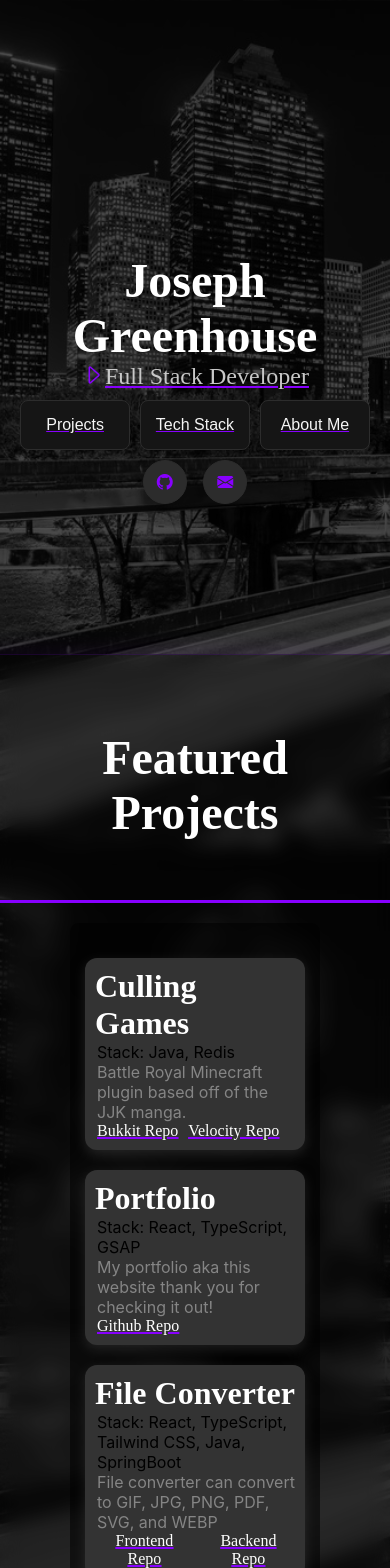
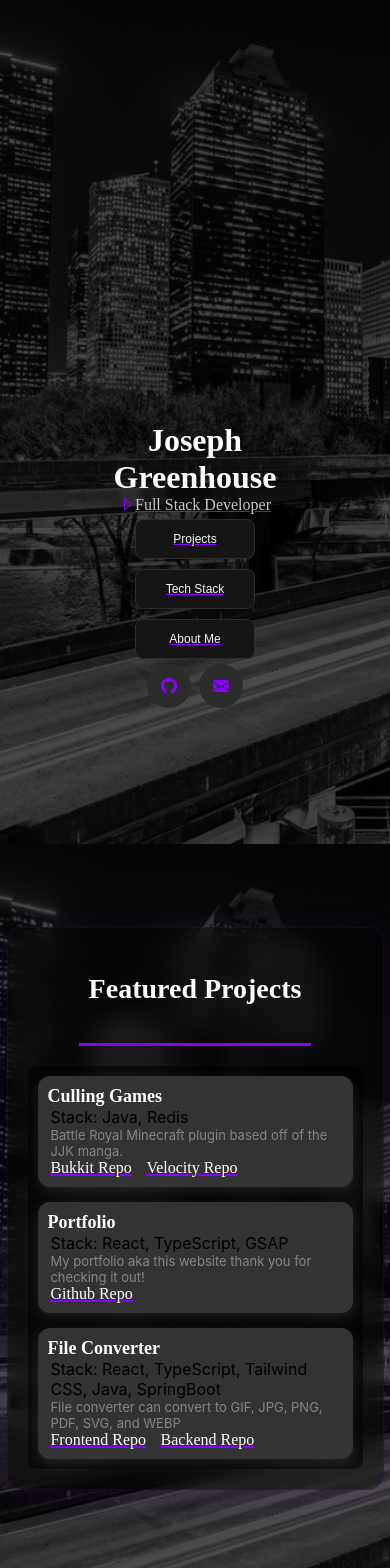
Before and after one commit to cronozx/Portfolio, a React (Create React App) app: page / in a window 390 px wide. Shown: the top 1568 px of the page. Built offline with nearby package versions, Linux system fonts and the light colour scheme; a web font is replaced by a local one.

Commit message:
Fixed mobile viewing

```diff
--- a/src/App.css
+++ b/src/App.css
@@ -154,7 +154,7 @@
     align-items: center;
     width: 100%;
     max-width: 1200px;
-    margin-top: 40vh;
+    margin-top: 50vh;
     padding: 0 20px;
     padding-top: 100px;
     padding-bottom: 120px;
@@ -206,36 +206,69 @@
   }
 
   .snakeContainer {
-    margin-top: 50px;
+    margin-top: 20vh;
+    padding: 0 10px;
+    padding-top: 50px;
     padding-bottom: 60px;
-    gap: 40px;
+    gap: 325px;
+    max-width: 100%;
   }
 
   /* landing */
   .name {
-    font-size: 48px;
+    font-size: 32px;
+    margin-top: 20vh;
+  }
+
+  .desc {
+    font-size: 16px;
   }
 
   .buttonBar {
     gap: 3%;
+    flex-direction: column;
+    align-items: center;
+    gap: 10px;
   }
 
   .navButton {
-    width: 110px !important;
-    height: 50px !important;
+    width: 120px !important;
+    height: 40px !important;
+    font-size: 12px !important;
   }
 
   /* work */
+  .workTitle {
+    font-size: 28px;
+  }
+
   .workContainer {
     display: flex;
     flex-direction: column;
     align-items: center;
     justify-items: center;
-    width: 90%;
+    width: 100%;
+    max-width: 100%;
+    padding: 10px;
+    gap: 15px;
+    box-sizing: border-box;
   }
 
   /* stack */
+  .stackTitle {
+    font-size: 28px;
+  }
+
   .stackContainer {
-    width: 90%;
+    width: 100%;
+    max-width: 100%;
+    padding: 10px;
+    gap: 10px;
+    box-sizing: border-box;
+  }
+
+  /* about */
+  .aboutTitle {
+    font-size: 28px;
   }
 }
--- a/src/App.tsx
+++ b/src/App.tsx
@@ -30,6 +30,14 @@ function App() {
 
   const closeContactModal = () => {
     setIsContactModalOpen(false);
+  };
+
+  const handleOpenContactModal = () => {
+    // Scroll to top on mobile to ensure modal is visible
+    if (window.innerWidth < 900) {
+      window.scrollTo(0, 0);
+    }
+    openContactModal();
   };
 
   const firstNameRef = useRef<HTMLSpanElement>(null);
@@ -286,7 +294,7 @@ function App() {
 
               <div className='iconButtonBar'>
                 <IconButton iconName='github' onClick={openGithub}></IconButton>
-                <IconButton iconName='envelope-fill' onClick={openContactModal}></IconButton>
+                <IconButton iconName='envelope-fill' onClick={handleOpenContactModal}></IconButton>
               </div>
             </div>
             {/* landing page end  */}
--- a/src/Components/AboutMe/AboutMe.css
+++ b/src/Components/AboutMe/AboutMe.css
@@ -64,19 +64,28 @@
 /* Media queries */
 @media(max-width: 900px) {
     .aboutContainer {
-        width: 90%;
-        padding: 20px;
+        width: 100%;
+        padding: 10px;
+        gap: 15px;
+        box-sizing: border-box;
     }
 
     .aboutText {
-        font-size: 16px;
+        font-size: 13px;
+        line-height: 1.5;
+    }
+
+    .aboutHighlights {
+        flex-direction: column;
+        align-items: stretch;
+        gap: 10px;
     }
 
     .highlightItem {
-        padding: 10px 16px;
+        padding: 10px 15px;
     }
 
     .highlightText {
-        font-size: 13px;
+        font-size: 12px;
     }
 }
--- a/src/Components/ProjectCard/ProjectCard.css
+++ b/src/Components/ProjectCard/ProjectCard.css
@@ -75,3 +75,21 @@
         box-shadow: 0 8px 40px rgba(255, 255, 255, 0.2);
     }
 }
+
+@media(max-width: 900px) {
+    .cardContainer {
+        max-width: 100%;
+        width: 100%;
+        margin: 0;
+        padding: 10px;
+        box-sizing: border-box;
+    }
+
+    .projectTitle {
+        font-size: 18px;
+    }
+
+    .projectDesc {
+        font-size: 13px;
+    }
+}
--- a/src/Components/Section/Section.css
+++ b/src/Components/Section/Section.css
@@ -82,7 +82,11 @@
     .snakeSection {
         flex-direction: column;
         align-items: center;
-        padding: 20px;
+        padding: 12px;
+        gap: 12px;
+        width: 90%;
+        max-width: 400px;
+        margin: 0 auto;
     }
 
     .snakeSectionLeft {
@@ -94,8 +98,8 @@
         border-left: none;
         border-right: none;
         border-bottom: 3px solid #8800FF;
-        padding: 15px;
-        padding-bottom: 20px;
+        padding: 10px;
+        padding-bottom: 15px;
         text-align: center;
         align-items: center;
     }
@@ -119,6 +123,12 @@
         left: 0;
     }
 
+    .snakeSectionContent {
+        padding: 8px;
+        width: 100%;
+        box-sizing: border-box;
+    }
+
     @media (hover: hover) and (pointer: fine) {
         .snakeSection:hover .snakeSectionTitle::before {
             width: 100%;
--- a/src/Components/TechContainer/TechContainer.css
+++ b/src/Components/TechContainer/TechContainer.css
@@ -59,18 +59,22 @@
   padding: 5%;
 }
 
-@media(max-width: 1024px) {
-  .logoName {
-    font-size: 8px;
-  }
+@media(max-width: 900px) {
+    .techSectionContainer {
+        width: 100%;
+        max-width: 100%;
+        padding: 8px;
+        margin: 5px 0;
+        box-sizing: border-box;
     }
 
-@media(max-width: 425px) {
-  .techSectionContainer {
-    width: 70%;
+    .techSectionTitle {
+        font-size: 14px;
     }
 
     .iconsContainer {
-    width: 80%;
+        max-width: 100%;
+        gap: 8%;
+        padding: 5px;
     }
 }
```
Also changed, not shown: api/contact.ts (added, +17 -0 lines), api/health.ts (added, +12 -0 lines), api/projects.ts (added, +29 -0 lines), server.ts (added, +67 -0 lines), vercel.json (added). Lines whose indentation alone changed are shown as unchanged.
